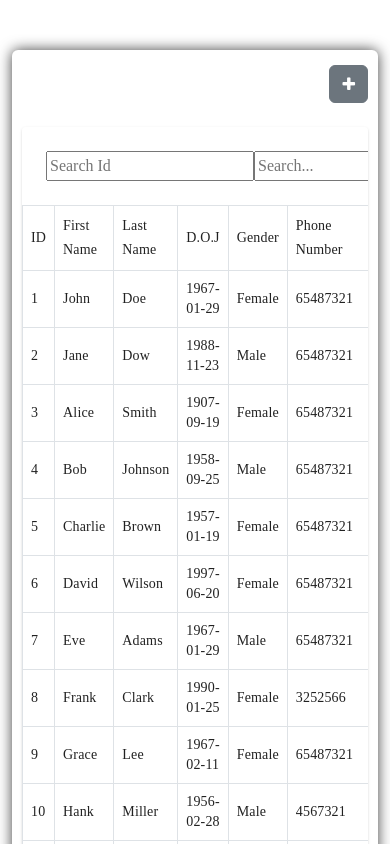
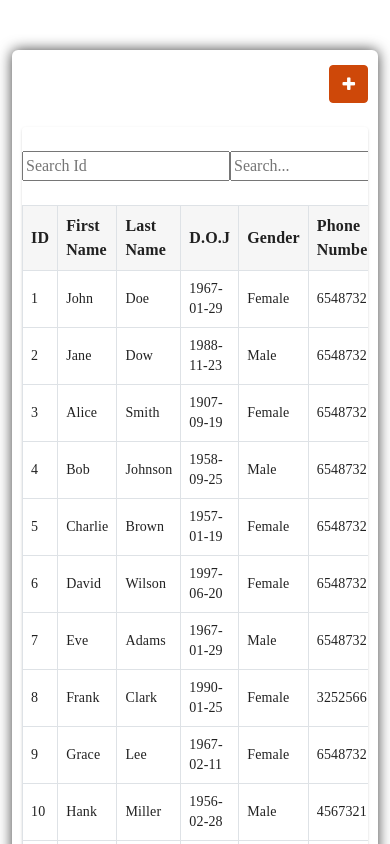
Before and after one commit to sowjanyan27/aek, a React (Create React App) app: page / in a window 390 px wide. Shown: the top 844 px of the page. Built offline with nearby package versions, Linux system fonts and the light colour scheme.

Commit message:
Mobile number validation
validation of mobile number and numeric validations in Commons.js

```diff
--- a/src/App.css
+++ b/src/App.css
@@ -248,6 +248,52 @@ input[type="file"] {
   padding-bottom: 50px;
 }
 
+.show_content {
+  display: none;
+}
+
+.position_relatives {
+  position: relative;
+}
+
+.table_header_light_grey {
+  background-color: #e9e9e966;
+}
+
+.table_header_text_maroon {
+  /* color: maroon !important; */
+  color: black;
+  font-weight: 600 !important;
+  font-size: 16px !important;
+}
+
+.handle_content {
+  background-color: #ce4809;
+  border-color: #ce4809;
+  display: inline-block;
+  font-weight: 400;
+  text-align: center;
+  vertical-align: middle;
+  user-select: none;
+  padding: 0.375rem 0.75rem;
+  font-size: 1rem;
+  line-height: 1.5;
+  border-radius: 0.25rem;
+  transition: color 0.15s ease-in-out, background-color 0.15s ease-in-out, border-color 0.15s ease-in-out, box-shadow 0.15s ease-in-out;
+}
+
+.handle_content:hover {
+  background-color: #ce4809 !important;
+  border-color: #ce4809 !important;
+}
+
+handle_content:active {
+  background-color: #ce4809 !important;
+  border-color: #ce4809 !;
+}
+
+
+
 .text_align_left {
   text-align: left;
 }
@@ -280,9 +326,11 @@ input[type="file"] {
 .margin_bottom_15 {
   margin-bottom: 15px;
 }
+
 .margin_bottom_20 {
   margin-bottom: 20px;
 }
+
 .margin_bottom_25 {
   margin-bottom: 25px;
 }
@@ -320,11 +368,12 @@ input[type="file"] {
   justify-content: flex-end;
   width: 100%;
 }
-.font_family_serif{
+
+.font_family_serif {
   FONT-FAMILY: serif !important;
 }
 
-.display_flex{
+.display_flex {
   display: flex;
 }
 
--- a/src/LoginScreen/LoginScreen.js
+++ b/src/LoginScreen/LoginScreen.js
@@ -4,6 +4,7 @@ import { Button } from 'react-bootstrap';
 import withRouter from "../helpers/Routers";
 import { ValidationMessage } from "../helpers/ValidationMessage";
 import { toast } from "react-toastify";
+import { Common } from "../helpers/common";
 import { Table, TableBody, TableCell, TableContainer, TableHead, TableRow, Paper } from "@mui/material";
 import "react-toastify/dist/ReactToastify.css"
 
@@ -176,7 +177,10 @@ class LoginScreen extends Component {
             this.setState({ gender: value })
         }
         if (field === Strings.ph_num) {
-            this.setState({ phoneNumber: value })
+            const formattedNumber = Common.mobileNumberFormat(value);
+            if (formattedNumber !== null) {
+                this.setState({ phoneNumber: formattedNumber });
+            }
         }
         if (field === Strings.first_visit) {
             this.setState({ firstVisit: value })
@@ -325,8 +329,9 @@ class LoginScreen extends Component {
         })
     }
 
-    handleFilterId = (text) => {
-        var value = text.target.value.toLowerCase();
+    handleFilterId = async (text) => {
+        // var value = text.target.value.toLowerCase();
+        var value = await Common.getNumericValue(text.target.value); // validate the numberic values
         this.setState({ searchId: value })
         var filteredArray = this.state.data.filter(item => {
             return (
@@ -397,46 +402,50 @@ class LoginScreen extends Component {
         // this.dataClear(),
         this.handleFormView(false)
     }
+    onSubmit = () => {
+        alert("hi")
+    }
+
     render() {
         return (
             <div className="container">
                 <div className="w-100 padding_vertical_50" >
                     <div className="background_color_light_grey rounded shadow_box">
                         {!this.state.isFormView ?
-                            <div>
+                            <div className="position_relatives">
                                 <div className="margin_bottom_15 right-align ">
-                                    <Button className="btn-secondary" onClick={() => { this.handleFormView(true) }}><i class="fa fa-plus color_white font_size_16_normal" aria-hidden="true"></i>
+                                    <Button className="btn handle_content" onClick={() => { this.handleFormView(true) }}><i class="fa fa-plus color_white font_size_16_normal" aria-hidden="true"></i>
                                     </Button>
-
+                                    <div className="show_content  p-2 rounded">Add New</div>
                                 </div>
 
                                 <TableContainer className="mt-4 mb-4" component={Paper}>
                                     <div className="mt-4 mb-4 width_100 space-between display_flex" >
                                         <input
                                             ref={this.inputRef}
-                                            className="ms-4 font_family_serif"
-                                            type="number"
+                                            className="font_family_serif"
+                                            type="text"
                                             value={this.state.searchId}
                                             onChange={(text) => { this.handleFilterId(text) }} // Changed parameter to e.target.value
                                             placeholder="Search Id"
                                         />
                                         <input
-                                            className="me-4 font_family_serif"
+                                            className="font_family_serif"
                                             value={this.state.searchValue}
                                             onChange={(text) => { this.handleFilter(text) }} // Changed parameter to e.target.value
                                             placeholder="Search..."
                                         />
                                     </div>
                                     <Table className="table table-bordered">
-                                        <TableHead>
+                                        <TableHead className="table_header_light_grey">
                                             <TableRow>
-                                                <TableCell className="font_family_serif">ID</TableCell>
-                                                <TableCell className="font_family_serif">First Name</TableCell>
-                                                <TableCell className="font_family_serif">Last Name</TableCell>
-                                                <TableCell className="font_family_serif">D.O.J</TableCell>
-                                                <TableCell className="font_family_serif">Gender</TableCell>
-                                                <TableCell className="font_family_serif">Phone Number</TableCell>
-                                                <TableCell className="font_family_serif">Action</TableCell>
+                                                <TableCell className="font_family_serif table_header_text_maroon">ID</TableCell>
+                                                <TableCell className="font_family_serif table_header_text_maroon">First Name</TableCell>
+                                                <TableCell className="font_family_serif table_header_text_maroon">Last Name</TableCell>
+                                                <TableCell className="font_family_serif table_header_text_maroon">D.O.J</TableCell>
+                                                <TableCell className="font_family_serif table_header_text_maroon">Gender</TableCell>
+                                                <TableCell className="font_family_serif table_header_text_maroon">Phone Number</TableCell>
+                                                <TableCell className="font_family_serif table_header_text_maroon">Action</TableCell>
                                             </TableRow>
                                         </TableHead>
                                         <TableBody>
@@ -508,7 +517,7 @@ class LoginScreen extends Component {
                                         <div className="col-xl-6 col-lg-6 col-md-6 col-sm-12 col-12 ">
                                             <div className="form-group text_align_left" >
                                                 <label htmlFor="PatientNumber" className="font_family_serif">{Strings.patient_num} <span className="logo_color_red"> *</span></label>
-                                                <input type="text" disabled={!this.state.disabledInput_part2} onChange={(text) => this.handleSelectedData(text, Strings.patient_num)} className="form-control font_family_serif input_hight_45" id="patientId" value={this.state.patientnum} placeholder={Strings.patient_num} />
+                                                <input required type="text" disabled={!this.state.disabledInput_part2} onChange={(text) => this.handleSelectedData(text, Strings.patient_num)} className="form-control font_family_serif input_hight_45" id="patientId" value={this.state.patientnum} placeholder={Strings.patient_num} />
                                                 {this.state.showpatientNumview && <span className="font_family_serif" style={{ color: "red", fontSize: 12 }}>{Strings.please_enter_value}</span>}
 
                                             </div>
@@ -519,6 +528,7 @@ class LoginScreen extends Component {
                                                 </label>
                                                 <input
                                                     type="text"
+                                                    required
                                                     disabled={!this.state.disabledInput_part2}
                                                     onChange={(text) => { this.handleSelectedData(text, Strings.first_name) }}
                                                     className="form-control font_family_serif input_hight_45"
@@ -533,7 +543,7 @@ class LoginScreen extends Component {
                                         <div className="col-xl-6 col-lg-6 col-md-6 col-sm-12 col-12 marginTop_20  ">
                                             <div className="form-group text_align_left" >
                                                 <label htmlFor="lastName" className="font_family_serif"> {Strings.last_name} <span className="logo_color_red"> *</span></label>
-                                                <input type="text" disabled={!this.state.disabledInput_part2} onChange={(text) => { this.handleSelectedData(text, Strings.last_name) }} className="form-control font_family_serif input_hight_45" id="lastName" value={this.state.lastName} placeholder={Strings.last_name} />
+                                                <input required type="text" disabled={!this.state.disabledInput_part2} onChange={(text) => { this.handleSelectedData(text, Strings.last_name) }} className="form-control font_family_serif input_hight_45" id="lastName" value={this.state.lastName} placeholder={Strings.last_name} />
                                                 {this.state.showpatientLastnameview && <span className="font_family_serif" style={{ color: "red", fontSize: 12 }}>{Strings.please_enter_value}</span>}
                                             </div>
                                         </div>
@@ -554,14 +564,14 @@ class LoginScreen extends Component {
                                                 <div className="col-xl-4 col-lg-4 col-md-4 col-sm-4 col-4">
                                                     <div className="form-group text_align_left" >
                                                         <label htmlFor="EnterAge" className="font_family_serif"> {Strings.enter_age} <span className="logo_color_red"> *</span></label>
-                                                        <input type="number" disabled={!this.state.disabledInput} onChange={(text) => { this.handleSelectedData(text, Strings.enter_age) }} className="form-control font_family_serif input_hight_45" id="age" value={this.state.enter_age} placeholder={Strings.enter_age} />
+                                                        <input required type="number" disabled={!this.state.disabledInput} onChange={(text) => { this.handleSelectedData(text, Strings.enter_age) }} className="form-control font_family_serif input_hight_45" id="age" value={this.state.enter_age} placeholder={Strings.enter_age} />
                                                         {this.state.showageview && <span className="font_family_serif" style={{ color: "red", fontSize: 12 }}>{Strings.please_enter_value}</span>}
                                                     </div>
                                                 </div>
                                                 <div className="col-xl-4 col-lg-4 col-md-4 col-sm-4 col-4">
                                                     <div className="form-group text_align_left" >
                                                         <label htmlFor="BirthDate" className="font_family_serif"> {Strings.birth_Date} <span className="logo_color_red"> *</span></label>
-                                                        <input type="date" disabled={!this.state.disabledInput} onChange={(text) => { this.handleSelectedData(text, Strings.birth_Date) }} className="form-control font_family_serif input_hight_45" id="firstName" value={this.state.dateofBirth} placeholder=" 00/00/00" />
+                                                        <input required type="date" disabled={!this.state.disabledInput} onChange={(text) => { this.handleSelectedData(text, Strings.birth_Date) }} className="form-control font_family_serif input_hight_45" id="firstName" value={this.state.dateofBirth} />
                                                         {this.state.showBirtDateview && <span className="font_family_serif" style={{ color: "red", fontSize: 12 }}>{Strings.please_enter_value}</span>}
 
                                                     </div>
@@ -569,7 +579,7 @@ class LoginScreen extends Component {
                                                 <div className="col-xl-4 col-lg-4 col-md-4 col-sm-4 col-4">
                                                     <div className="form-group text_align_left" >
                                                         <label htmlFor="BirthTime">{Strings.birth_time} <span className="logo_color_red"> *</span></label>
-                                                        <input type="time" disabled={!this.state.disabledInput} onChange={(text) => this.handleSelectedData(text, Strings.birth_time)} className="form-control font_family_serif input_hight_45 " value={this.state.timeofBirth} id="birthTime" />
+                                                        <input required type="time" disabled={!this.state.disabledInput} onChange={(text) => this.handleSelectedData(text, Strings.birth_time)} className="form-control font_family_serif input_hight_45 " value={this.state.timeofBirth} id="birthTime" />
                                                         {this.state.showBirthTimeview && <span className="font_family_serif" style={{ color: "red", fontSize: 12 }}>{Strings.please_enter_value}</span>}
                                                     </div>
                                                 </div>
@@ -578,7 +588,7 @@ class LoginScreen extends Component {
                                         <div className="col-xl-6 col-lg-6 col-md-6 col-sm-12 col-12 marginTop_20">
                                             <div className="form-group text_align_left" >
                                                 <label htmlFor="Address" className="font_family_serif">{Strings.address}</label>
-                                                <textarea rows={4} cols={40} disabled={!this.state.disabledInput} className="form-control font_family_serif input_hight_45" onChange={(text) => { this.handleSelectedData(text, Strings.address) }} value={this.state.address} placeholder={Strings.address} />
+                                                <textarea rows={4} cols={40} disabled={!this.state.disabledInput} style={{ resize: "none" }} className="form-control font_family_serif input_hight_45" onChange={(text) => { this.handleSelectedData(text, Strings.address) }} value={this.state.address} placeholder={Strings.address} />
                                             </div>
                                         </div>
 
@@ -611,11 +621,11 @@ class LoginScreen extends Component {
                                             <div className="form-group text_align_left" >
                                                 <label className="me-2 font_family_serif">Gender: <span className="logo_color_red"> *</span></label>
                                                 <div class="form-check form-check-inline">
-                                                    <input disabled={!this.state.disabledInput} className="form-check-input font_family_serif" type="radio" name="inlineRadioOptions" id="inlineRadio1" value={Strings.male} checked={this.state.gender === Strings.male} onChange={(text) => { this.handleSelectedData(text, Strings.radioButtonVal) }} />
+                                                    <input required disabled={!this.state.disabledInput} className="form-check-input font_family_serif" type="radio" name="inlineRadioOptions" id="inlineRadio1" value={Strings.male} checked={this.state.gender === Strings.male} onChange={(text) => { this.handleSelectedData(text, Strings.radioButtonVal) }} />
                                                     <label className="form-check-label font_family_serif" for="inlineRadio1">{Strings.male}</label>
                                                 </div>
                                                 <div className="form-check form-check-inline">
-                                                    <input disabled={!this.state.disabledInput} className="form-check-input font_family_serif" type="radio" name="inlineRadioOptions" id="inlineRadio2" value={Strings.female} checked={this.state.gender === Strings.female} onChange={(text) => { this.handleSelectedData(text, Strings.radioButtonVal) }} />
+                                                    <input required disabled={!this.state.disabledInput} className="form-check-input font_family_serif" type="radio" name="inlineRadioOptions" id="inlineRadio2" value={Strings.female} checked={this.state.gender === Strings.female} onChange={(text) => { this.handleSelectedData(text, Strings.radioButtonVal) }} />
                                                     <label className="form-check-label font_family_serif" for="inlineRadio2">{Strings.female}</label>
                                                 </div>
                                                 {this.state.showgenderSelectionview && <span className="font_family_serif" style={{ color: "red", fontSize: 12 }}>{Strings.please_select_one}</span>}
@@ -625,13 +635,13 @@ class LoginScreen extends Component {
                                         <div className="col-xl-6 col-lg-6 col-md-6 col-sm-12 col-12 marginTop_20  margin_bottom_25">
                                             <div className="form-group t{ext_align_left" >
                                                 <label htmlFor="firstVisit" className="font_family_serif">{Strings.first_visit}</label>
-                                                <input required type="text" disabled={!this.state.disabledInput} onChange={(text) => { this.handleSelectedData(text, Strings.first_visit) }} className="form-control font_family_serif input_hight_45" id="firstVisit" value={this.state.firstVisit} placeholder={Strings.first_visit} />
+                                                <input type="date" disabled={!this.state.disabledInput} onChange={(text) => { this.handleSelectedData(text, Strings.first_visit) }} className="form-control font_family_serif input_hight_45" id="firstVisit" value={this.state.firstVisit} placeholder={Strings.first_visit} />
                                             </div>
                                         </div>
                                         <div className="col-xl-6 col-lg-6 col-md-6 col-sm-12 col-12 marginTop_20 margin_bottom_25 ">
                                             <div className="form-group text_align_left" >
                                                 <label htmlFor="phNum" className="font_family_serif">{Strings.ph_num}</label>
-                                                <input type="text" disabled={!this.state.disabledInput} onChange={(text) => this.handleSelectedData(text, Strings.ph_num)} className="form-control font_family_serif input_hight_45" id="phNum" value={this.state.phoneNumber} placeholder={Strings.ph_num} />
+                                                <input type="text" maxLength={10} pattern="6[0-9]{9}" disabled={!this.state.disabledInput} onChange={(text) => this.handleSelectedData(text, Strings.ph_num)} className="form-control font_family_serif input_hight_45" id="phNum" value={this.state.phoneNumber} placeholder={Strings.ph_num} />
                                             </div>
                                         </div>
                                     </div>
--- a/src/helpers/Routers.js
+++ b/src/helpers/Routers.js
@@ -3,12 +3,12 @@ import { useLocation, useNavigate, useParams, useSearchParams } from "react-rout
 function withRouter(Component) {
 
   function ComponentWithRouterProp(props) {
-    console.warn("++props", props)
+    // console.warn("++props", props)
     let location = useLocation();
     let navigate = useNavigate();
     let params = useParams();
     let search = useSearchParams();
-    console.log('test')
+    // console.log('test')
     return (
       <Component
         {...props}
```
Also changed, not shown: src/helpers/common.js (+13 -0 lines).
